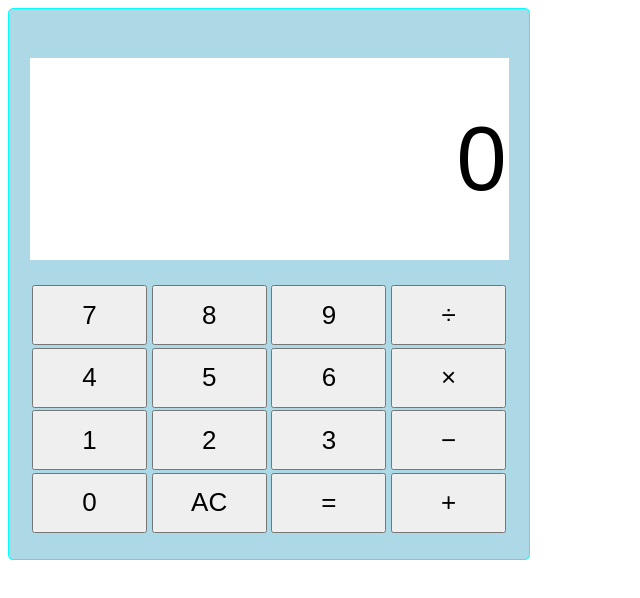
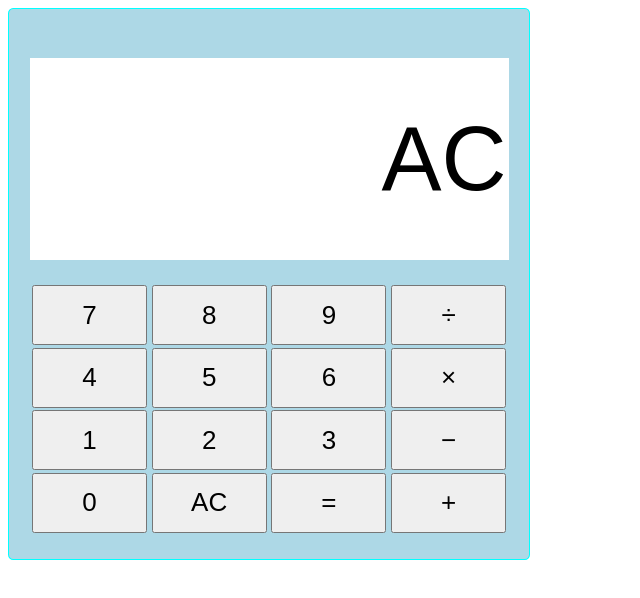
Before and after one commit to stevenh-gh/calculator, a plain HTML site: page index.html in a window 1280 px wide. Both pictures are taken after a click on the element "AC". Shown: the whole page, without its empty margins (0-640 px from the left). Drawn offline with Linux system fonts and the light colour scheme.

Commit message:
removed value in html, and added input value 0 in script. also set input value to target txt content in btn's event listener.

```diff
--- a/index.html
+++ b/index.html
@@ -10,7 +10,7 @@
 	<div id="calc-container">
 		<div id="txt-container">
 			<div id="txt-box">
-				<input type="text" id="textbox" value="0" readonly>
+				<input type="text" id="textbox" readonly>
 			</div>
 		</div>
 		<div id="btn-container">
--- a/script.js
+++ b/script.js
@@ -14,7 +14,11 @@ const operate = (operator, a, b) => {
 
 const btnContainer = document.querySelector('#btn-container');
 const buttons = btnContainer.querySelectorAll('.buttons');
+const input = document.querySelector('input');
+input.value = 0;
 
 buttons.forEach(button => {
-	button.addEventListener('click', e => console.log(e.target.textContent))
+	button.addEventListener('click', e => {
+		input.value = e.target.textContent;
+	});
 });
```
